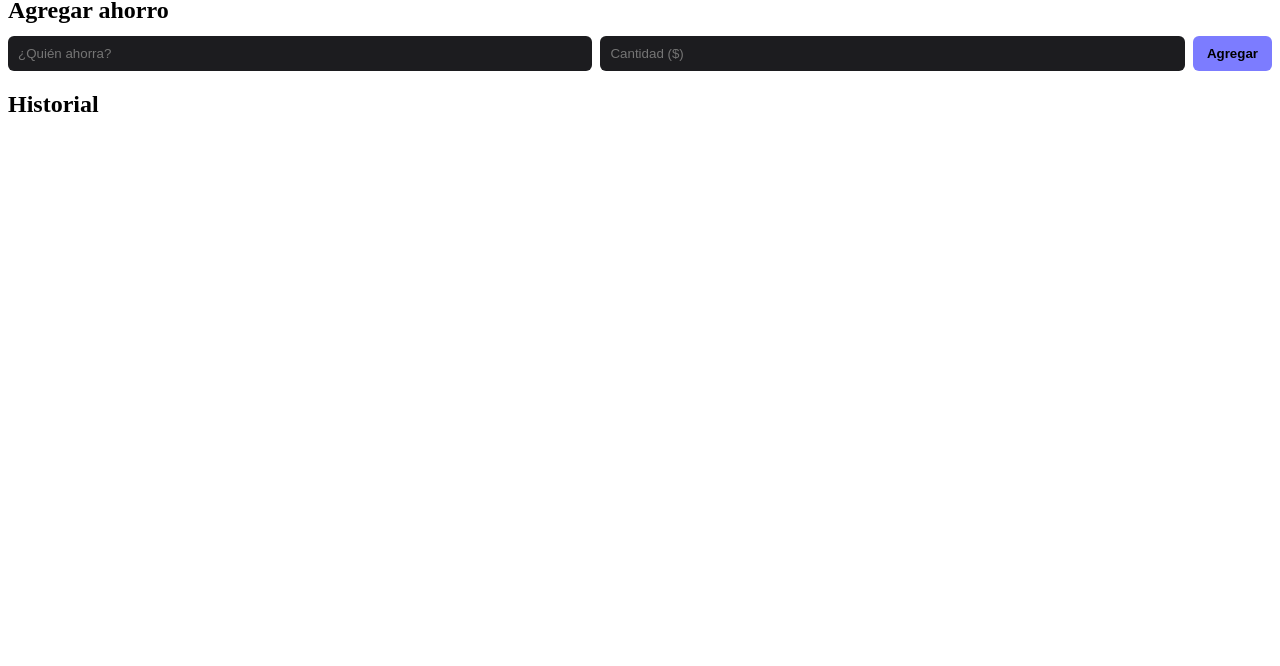
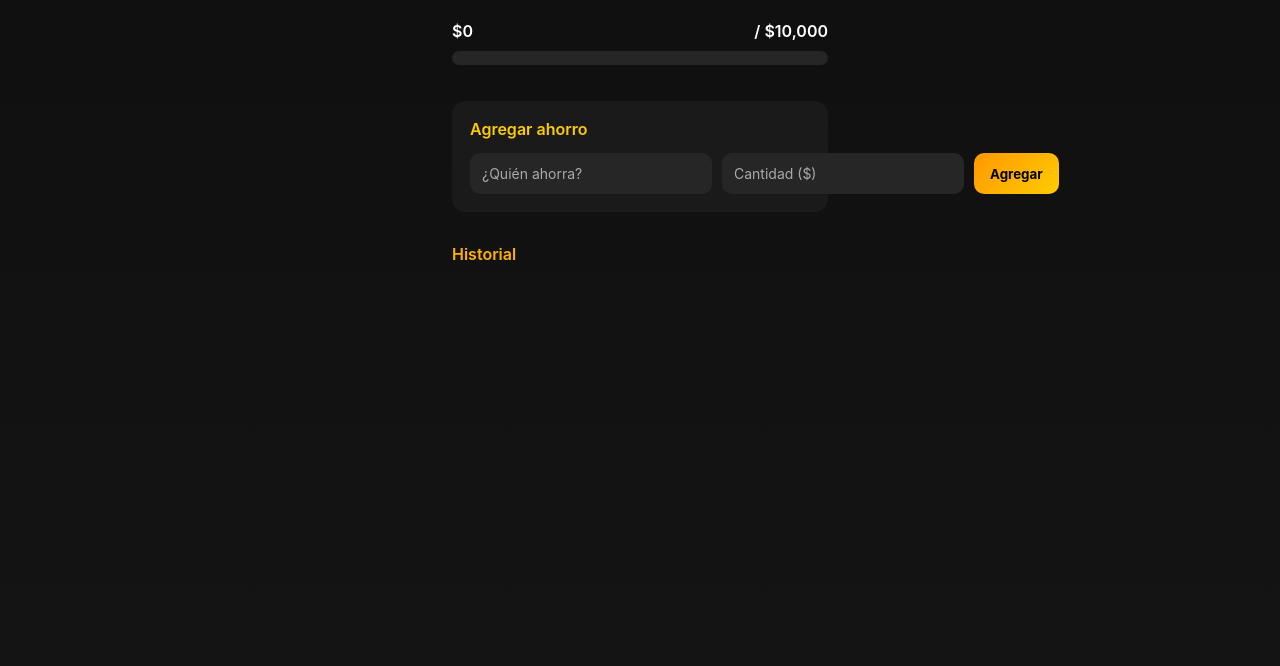
Before and after one commit to Chichawis/Ahorros-Concierto-Mijo-Lota, a plain HTML site: page index.html in a window 1280 px wide. Shown: the part 134-800 px from the top of the page. Drawn offline with Linux system fonts and the light colour scheme.

Commit message:
Update style.css

```diff
--- a/style.css
+++ b/style.css
@@ -1,12 +1,51 @@
-{
+* {
+  box-sizing: border-box;
+font-family: 'Inter', system-ui, sans-serif;
+}
+
+body {
+margin: 0;
+min-height: 100vh;
+background: linear-gradient(180deg, #0f0f10 0%, #141414 100%);
+color: #ffffff;
+display: flex;
+justify-content: center;
+}
+
+
+.container {
+width: 100%;
+max-width: 420px;
+padding: 28px 22px 40px;
+}
+
+
+h1 {
+text-align: center;
+font-weight: 700;
+letter-spacing: 0.5px;
+margin-bottom: 28px;
+}
+
+
+.progress-section {
+margin-bottom: 36px;
+}
+
+
+.progress-info {
+display: flex;
+justify-content: space-between;
+margin-bottom: 10px;
+font-weight: 600;
 }
 
 
 .progress-bar {
 width: 100%;
-height: 12px;
-background: #2a2a2d;
-border-radius: 6px;
+height: 14px;
+background: #262626;
+border-radius: 999px;
 overflow: hidden;
 }
 
@@ -14,62 +53,101 @@ overflow: hidden;
 .progress-fill {
 height: 100%;
 width: 0%;
-background: linear-gradient(90deg, #7c7cff, #9f9fff);
-transition: width 0.4s ease;
+background: linear-gradient(90deg, #ff9800, #ffcc00);
+border-radius: 999px;
+transition: width 0.5s ease;
 }
 
 
-.form-section h2,
-.history-section h2 {
-margin-bottom: 12px;
+.form-section {
+background: #1a1a1a;
+border-radius: 14px;
+padding: 18px;
+margin-bottom: 32px;
+}
+
+
+.form-section h2 {
+margin: 0 0 14px;
+font-size: 16px;
+font-weight: 600;
+color: #ffcc00;
 }
 
 
 form {
 display: flex;
-gap: 8px;
+gap: 10px;
 }
 
 
 input {
 flex: 1;
-padding: 10px;
-border-radius: 6px;
+padding: 12px;
+border-radius: 10px;
 border: none;
-background: #1c1c1f;
-color: #fff;
+background: #262626;
+color: #ffffff;
+font-size: 14px;
+}
+
+
+input::placeholder {
+color: #aaaaaa;
+}
+
+
+input:focus {
+outline: none;
+box-shadow: 0 0 0 2px rgba(255, 204, 0, 0.3);
 }
 
 
 button {
-padding: 10px 14px;
-border-radius: 6px;
+padding: 12px 16px;
+border-radius: 10px;
 border: none;
-background: #7c7cff;
-color: #000;
-font-weight: 600;
+background: linear-gradient(135deg, #ff9800, #ffcc00);
+color: #000000;
+font-weight: 700;
 cursor: pointer;
+transition: transform 0.15s ease, box-shadow 0.15s ease;
 }
 
 
 button:hover {
-opacity: 0.9;
+transform: translateY(-1px);
+box-shadow: 0 6px 20px rgba(255, 170, 0, 0.35);
+}
+
+
+.history-section h2 {
+margin-bottom: 14px;
+font-size: 16px;
+font-weight: 600;
+color: #ffb300;
 }
 
 
 .history-section ul {
 list-style: none;
 padding: 0;
-margin-top: 12px;
+margin: 0;
 }
 
 
 .history-section li {
-background: #1c1c1f;
-padding: 10px;
-border-radius: 6px;
-margin-bottom: 8px;
+background: #1a1a1a;
+padding: 12px 14px;
+border-radius: 12px;
+margin-bottom: 10px;
 display: flex;
 justify-content: space-between;
+align-items: center;
 font-size: 14px;
 }
+
+
+.history-section li strong {
+color: #ffcc00;
+}
```
